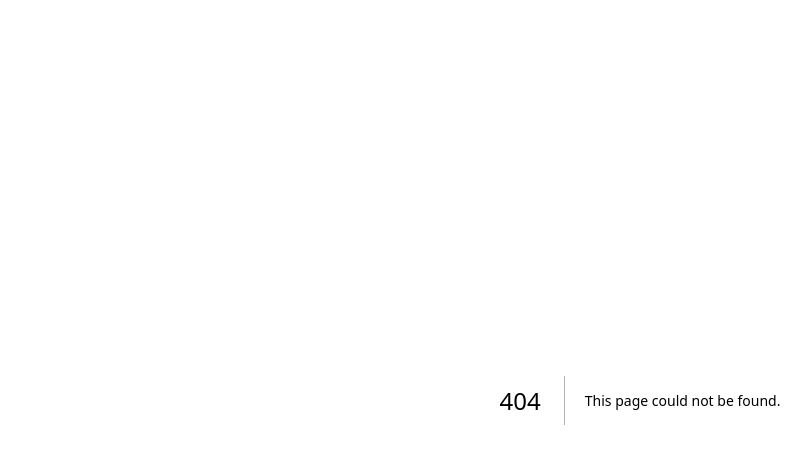
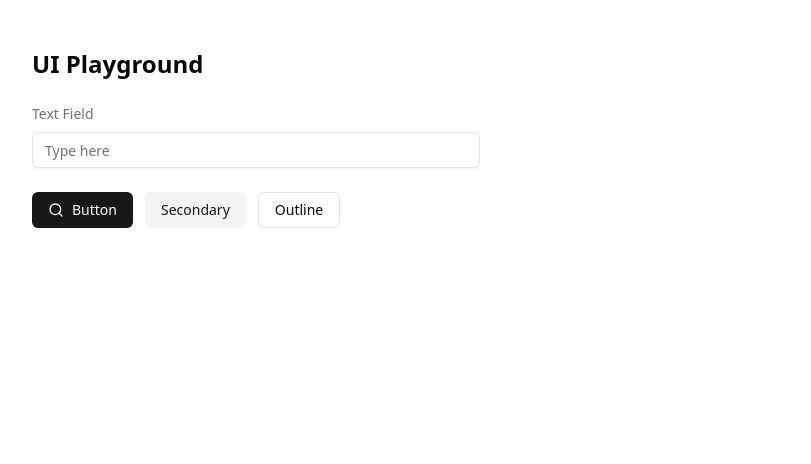
Before and after one commit to SandyUndefined/MinuteToMonth, a Next.js app in the folder apps/web/: page /playground in a window 1280 px wide. Before the commit this address had no page. Shown: the top 464 px of the page, without its empty margins (0-811 px from the left). Built offline with nearby package versions, Linux system fonts and the light colour scheme.

Commit message:
UI stack install

```diff
--- a/apps/web/app/globals.css
+++ b/apps/web/app/globals.css
@@ -1,42 +1,75 @@
+@tailwind base;
+@tailwind components;
+@tailwind utilities;
+
+@layer base {
   :root {
-  --background: #ffffff;
-  --foreground: #171717;
+    --background: 0 0% 100%;
+    --foreground: 240 10% 3.9%;
+
+    --card: 0 0% 100%;
+    --card-foreground: 240 10% 3.9%;
+
+    --popover: 0 0% 100%;
+    --popover-foreground: 240 10% 3.9%;
+
+    --primary: 240 5.9% 10%;
+    --primary-foreground: 0 0% 98%;
+
+    --secondary: 240 4.8% 95.9%;
+    --secondary-foreground: 240 5.9% 10%;
+
+    --muted: 240 4.8% 95.9%;
+    --muted-foreground: 240 3.8% 46.1%;
+
+    --accent: 240 4.8% 95.9%;
+    --accent-foreground: 240 5.9% 10%;
+
+    --destructive: 0 84.2% 60.2%;
+    --destructive-foreground: 0 0% 98%;
+
+    --border: 240 5.9% 90%;
+    --input: 240 5.9% 90%;
+    --ring: 240 10% 3.9%;
+
+    --radius: 0.5rem;
   }
 
-@media (prefers-color-scheme: dark) {
-  :root {
-    --background: #0a0a0a;
-    --foreground: #ededed;
-  }
+  .dark {
+    --background: 240 10% 3.9%;
+    --foreground: 0 0% 98%;
+
+    --card: 240 10% 3.9%;
+    --card-foreground: 0 0% 98%;
+
+    --popover: 240 10% 3.9%;
+    --popover-foreground: 0 0% 98%;
+
+    --primary: 0 0% 98%;
+    --primary-foreground: 240 5.9% 10%;
+
+    --secondary: 240 3.7% 15.9%;
+    --secondary-foreground: 0 0% 98%;
+
+    --muted: 240 3.7% 15.9%;
+    --muted-foreground: 240 5% 64.9%;
+
+    --accent: 240 3.7% 15.9%;
+    --accent-foreground: 0 0% 98%;
+
+    --destructive: 0 62.8% 30.6%;
+    --destructive-foreground: 0 0% 98%;
+
+    --border: 240 3.7% 15.9%;
+    --input: 240 3.7% 15.9%;
+    --ring: 240 4.9% 83.9%;
   }
 
-html,
-body {
-  max-width: 100vw;
-  overflow-x: hidden;
+  * {
+    @apply border-border;
   }
 
   body {
-  color: var(--foreground);
-  background: var(--background);
-  font-family: Arial, Helvetica, sans-serif;
-  -webkit-font-smoothing: antialiased;
-  -moz-osx-font-smoothing: grayscale;
-}
-
-* {
-  box-sizing: border-box;
-  padding: 0;
-  margin: 0;
-}
-
-a {
-  color: inherit;
-  text-decoration: none;
-}
-
-@media (prefers-color-scheme: dark) {
-  html {
-    color-scheme: dark;
+    @apply bg-background text-foreground;
   }
 }
--- a/apps/web/app/layout.tsx
+++ b/apps/web/app/layout.tsx
@@ -24,7 +24,7 @@
 }>) {
   return (
     <html lang="en">
-      <body className={`${geistSans.variable} ${geistMono.variable}`}>
+      <body className={`${geistSans.variable} ${geistMono.variable} min-h-screen bg-background text-foreground font-sans antialiased`}>
         {children}
       </body>
     </html>
--- /dev/null
+++ b/apps/web/app/playground/page.tsx
@@ -0,0 +1,31 @@
+import { Button } from "@/components/ui/button";
+import { Input } from "@/components/ui/input";
+import { Search } from "lucide-react";
+
+export const metadata = {
+  title: "Playground",
+};
+
+export default function PlaygroundPage() {
+  return (
+    <main className="container mx-auto py-12">
+      <h1 className="mb-6 text-2xl font-semibold">UI Playground</h1>
+      <div className="grid gap-6 max-w-md">
+        <div className="grid gap-2">
+          <label htmlFor="text" className="text-sm text-muted-foreground">
+            Text Field
+          </label>
+          <Input id="text" placeholder="Type here" />
+        </div>
+        <div className="flex items-center gap-3">
+          <Button>
+            <Search className="h-4 w-4" />
+            Button
+          </Button>
+          <Button variant="secondary">Secondary</Button>
+          <Button variant="outline">Outline</Button>
+        </div>
+      </div>
+    </main>
+  );
+}
--- /dev/null
+++ b/apps/web/components/ui/button.tsx
@@ -0,0 +1,52 @@
+import * as React from "react";
+import { Slot } from "@radix-ui/react-slot";
+import { cva, type VariantProps } from "class-variance-authority";
+import { cn } from "@/lib/utils";
+
+const buttonVariants = cva(
+  "inline-flex items-center justify-center gap-2 whitespace-nowrap rounded-md text-sm font-medium ring-offset-background transition-colors focus-visible:outline-none focus-visible:ring-2 focus-visible:ring-ring focus-visible:ring-offset-2 disabled:pointer-events-none disabled:opacity-50",
+  {
+    variants: {
+      variant: {
+        default: "bg-primary text-primary-foreground hover:bg-primary/90",
+        destructive: "bg-destructive text-destructive-foreground hover:bg-destructive/90",
+        outline: "border border-input bg-background hover:bg-accent hover:text-accent-foreground",
+        secondary: "bg-secondary text-secondary-foreground hover:bg-secondary/80",
+        ghost: "hover:bg-accent hover:text-accent-foreground",
+        link: "text-primary underline-offset-4 hover:underline",
+      },
+      size: {
+        default: "h-9 px-4 py-2",
+        sm: "h-8 rounded-md px-3",
+        lg: "h-10 rounded-md px-8",
+        icon: "h-9 w-9",
+      },
+    },
+    defaultVariants: {
+      variant: "default",
+      size: "default",
+    },
+  }
+);
+
+export interface ButtonProps
+  extends React.ButtonHTMLAttributes<HTMLButtonElement>,
+    VariantProps<typeof buttonVariants> {
+  asChild?: boolean;
+}
+
+const Button = React.forwardRef<HTMLButtonElement, ButtonProps>(
+  ({ className, variant, size, asChild = false, ...props }, ref) => {
+    const Comp = asChild ? Slot : "button";
+    return (
+      <Comp
+        className={cn(buttonVariants({ variant, size, className }))}
+        ref={ref}
+        {...props}
+      />
+    );
+  }
+);
+Button.displayName = "Button";
+
+export { Button, buttonVariants };
--- /dev/null
+++ b/apps/web/components/ui/input.tsx
@@ -0,0 +1,23 @@
+import * as React from "react";
+
+import { cn } from "@/lib/utils";
+
+type InputProps = React.InputHTMLAttributes<HTMLInputElement>;
+
+const Input = React.forwardRef<HTMLInputElement, InputProps>(
+  ({ className, type, ...props }, ref) => {
+    return (
+      <input
+        type={type}
+        className={cn(
+          "flex h-9 w-full rounded-md border border-input bg-background px-3 py-1 text-sm shadow-sm transition-colors file:border-0 file:bg-transparent file:text-sm file:font-medium placeholder:text-muted-foreground focus-visible:outline-none focus-visible:ring-2 focus-visible:ring-ring focus-visible:ring-offset-2 disabled:cursor-not-allowed disabled:opacity-50"
+        , className)}
+        ref={ref}
+        {...props}
+      />
+    );
+  }
+);
+Input.displayName = "Input";
+
+export { Input };
--- /dev/null
+++ b/apps/web/lib/utils.ts
@@ -0,0 +1,6 @@
+import { type ClassValue, clsx } from "clsx";
+import { twMerge } from "tailwind-merge";
+
+export function cn(...inputs: ClassValue[]) {
+  return twMerge(clsx(inputs));
+}
--- /dev/null
+++ b/apps/web/postcss.config.js
@@ -0,0 +1,6 @@
+module.exports = {
+  plugins: {
+    tailwindcss: {},
+    autoprefixer: {},
+  },
+};
--- /dev/null
+++ b/apps/web/tailwind.config.ts
@@ -0,0 +1,79 @@
+import type { Config } from "tailwindcss";
+
+const config: Config = {
+  darkMode: ["class"],
+  content: [
+    "./app/**/*.{ts,tsx}",
+    "./components/**/*.{ts,tsx}",
+    "./pages/**/*.{ts,tsx}",
+    "./ui/**/*.{ts,tsx}",
+  ],
+  theme: {
+    container: {
+      center: true,
+      padding: "2rem",
+      screens: {
+        "2xl": "1400px",
+      },
+    },
+    extend: {
+      colors: {
+        border: "hsl(var(--border))",
+        input: "hsl(var(--input))",
+        ring: "hsl(var(--ring))",
+        background: "hsl(var(--background))",
+        foreground: "hsl(var(--foreground))",
+        primary: {
+          DEFAULT: "hsl(var(--primary))",
+          foreground: "hsl(var(--primary-foreground))",
+        },
+        secondary: {
+          DEFAULT: "hsl(var(--secondary))",
+          foreground: "hsl(var(--secondary-foreground))",
+        },
+        destructive: {
+          DEFAULT: "hsl(var(--destructive))",
+          foreground: "hsl(var(--destructive-foreground))",
+        },
+        muted: {
+          DEFAULT: "hsl(var(--muted))",
+          foreground: "hsl(var(--muted-foreground))",
+        },
+        accent: {
+          DEFAULT: "hsl(var(--accent))",
+          foreground: "hsl(var(--accent-foreground))",
+        },
+        popover: {
+          DEFAULT: "hsl(var(--popover))",
+          foreground: "hsl(var(--popover-foreground))",
+        },
+        card: {
+          DEFAULT: "hsl(var(--card))",
+          foreground: "hsl(var(--card-foreground))",
+        },
+      },
+      borderRadius: {
+        lg: "var(--radius)",
+        md: "calc(var(--radius) - 2px)",
+        sm: "calc(var(--radius) - 4px)",
+      },
+      keyframes: {
+        "accordion-down": {
+          from: { height: "0" },
+          to: { height: "var(--radix-accordion-content-height)" },
+        },
+        "accordion-up": {
+          from: { height: "var(--radix-accordion-content-height)" },
+          to: { height: "0" },
+        },
+      },
+      animation: {
+        "accordion-down": "accordion-down 0.2s ease-out",
+        "accordion-up": "accordion-up 0.2s ease-out",
+      },
+    },
+  },
+  plugins: [require("tailwindcss-animate")],
+};
+
+export default config;
```
Also changed, not shown: apps/web/package.json (+16 -3 lines), apps/web/components.json (added), 1 other file (tests, documents, lock files or other folders). Lines whose indentation alone changed are shown as unchanged.
